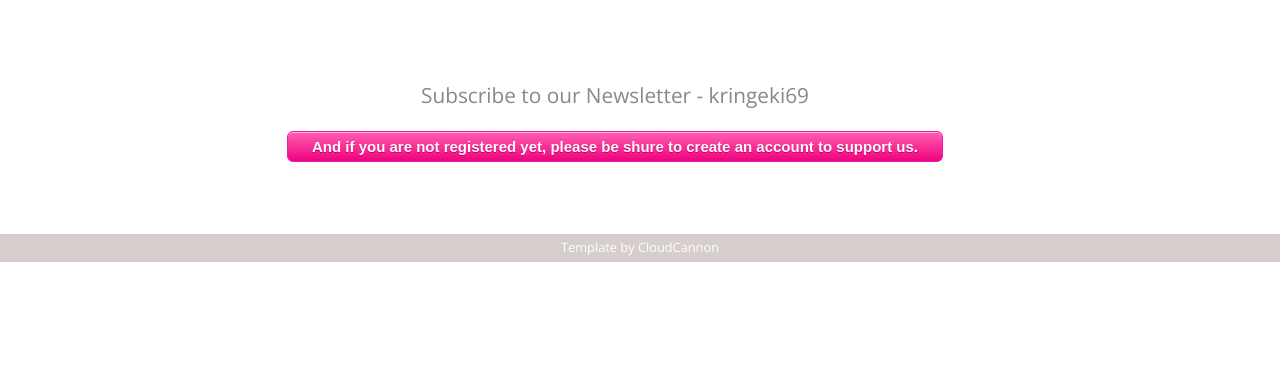
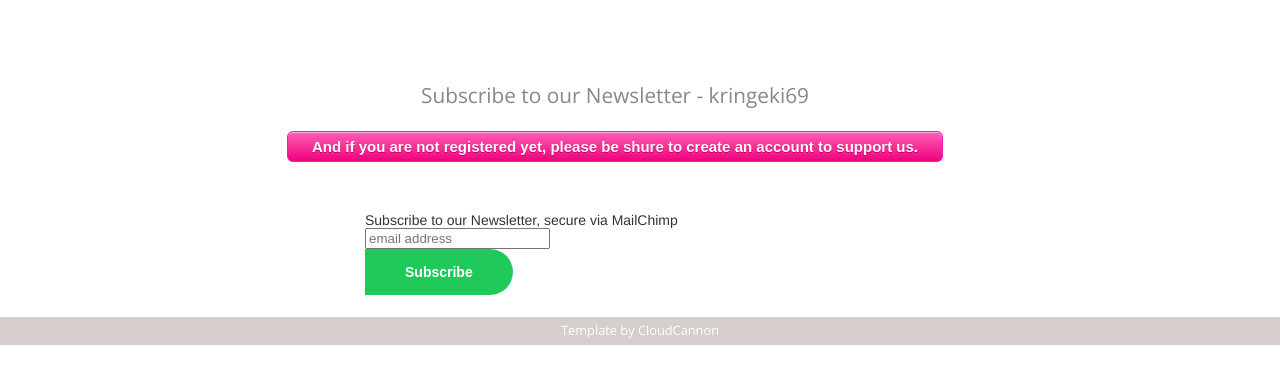
Before and after one commit to mahl7oot4A/mahl7oot4A.github.io, a Jekyll site: the page built from index.html, in a window 1280 px wide. Shown: the top 384 px of the page. Built offline with Jekyll 4.4.1, drawn with Linux system fonts in a browser that asks for light colours; comment, search, counter and statistics services are not loaded.

Commit message:
initial commit

```diff
--- a/index.html
+++ b/index.html
@@ -11,5 +11,24 @@
 </div>
 </header>
 <div class="container">
-<div class="sender-form-field" data-sender-form-id="kkcocq0u5555hk0tc"></div>
+<!-- Begin Mailchimp Signup Form -->
+<link href="//cdn-images.mailchimp.com/embedcode/horizontal-slim-10_7.css" rel="stylesheet" type="text/css">
+<style type="text/css">
+	#mc_embed_signup{background:#fff; clear:left; font:14px Helvetica,Arial,sans-serif; width:100%;}
+	/* Add your own Mailchimp form style overrides in your site stylesheet or in this style block.
+	   We recommend moving this block and the preceding CSS link to the HEAD of your HTML file. */
+</style>
+<div id="mc_embed_signup">
+<form action="https://protonmail.us7.list-manage.com/subscribe/post?u=ee8de4649d348c84b5488901a&amp;id=0aadede1d8" method="post" id="mc-embedded-subscribe-form" name="mc-embedded-subscribe-form" class="validate" target="_blank" novalidate>
+    <div id="mc_embed_signup_scroll">
+	<label for="mce-EMAIL">Subscribe to our Newsletter, secure via MailChimp</label>
+	<input type="email" value="" name="EMAIL" class="email" id="mce-EMAIL" placeholder="email address" required>
+    <!-- real people should not fill this in and expect good things - do not remove this or risk form bot signups-->
+    <div style="position: absolute; left: -5000px;" aria-hidden="true"><input type="text" name="b_ee8de4649d348c84b5488901a_0aadede1d8" tabindex="-1" value=""></div>
+    <div class="clear"><input type="submit" value="Subscribe" name="subscribe" id="mc-embedded-subscribe" class="button"></div>
+    </div>
+</form>
+</div>
+
+<!--End mc_embed_signup-->
 </div><br>
```
Also changed, not shown: _layouts/default.html (+0 -14 lines).
